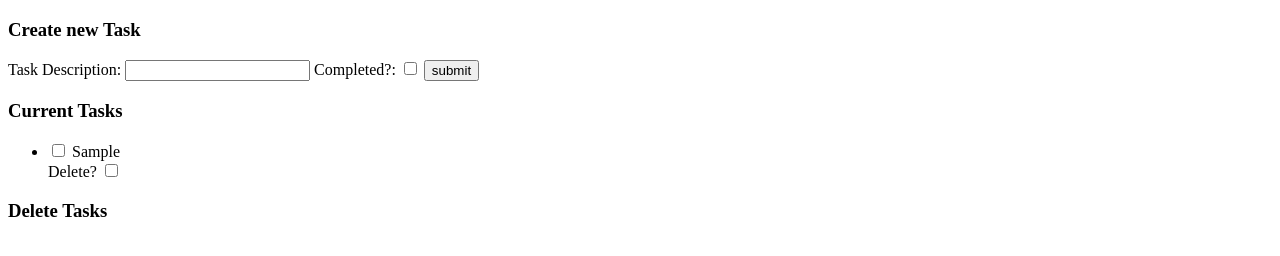
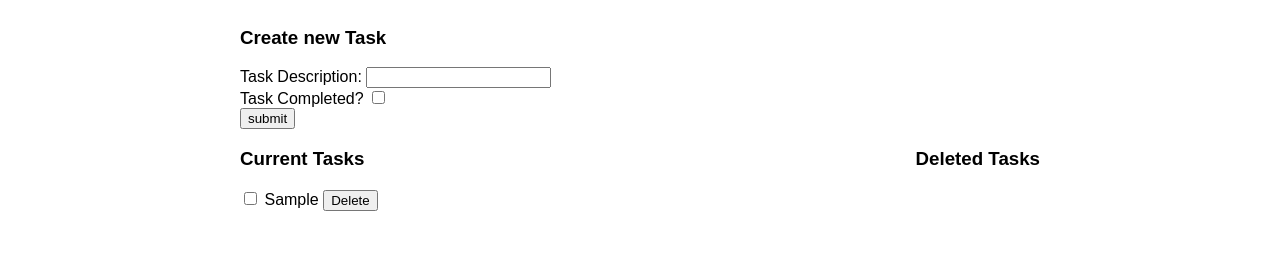
Before and after one commit to aVigorousDev/paircolumbus, a plain HTML site: page vue-todo/index.html in a window 1280 px wide. Both pictures are taken after typing "Sample" into the empty fields and a click on the button "submit". Drawn offline with nearby package versions, Linux system fonts and the light colour scheme.

Commit message:
Add styling and localStorage persistence

```diff
--- a/vue-todo/app.css
+++ b/vue-todo/app.css
@@ -0,0 +1,32 @@
+* {
+  box-sizing: border-box;
+}
+
+body {
+  display: flex;
+  justify-content: center;
+  font-family: arial;
+}
+
+ul {
+  list-style: none;
+  padding-left: 0;
+}
+
+#app {
+  width: 100%;
+  max-width: 50rem;
+}
+
+.form-group {
+  display: block;
+}
+
+.box {
+  display: flex;
+  justify-content: space-between;
+}
+
+.finished {
+  text-decoration: line-through;
+}
--- a/vue-todo/app.js
+++ b/vue-todo/app.js
@@ -1,3 +1,5 @@
+const STORAGE_KEY = 'vue-todo';
+
 var app = new Vue({
   el: '#app',
 
@@ -28,6 +30,20 @@ var app = new Vue({
 
       this.new_task.name = '';
       this.new_task.is_completed = false;
-    }
-  }
+    },
+    delete_task(task) {
+      task.is_deleted = true;
+    },
+    restore_task(task) {
+      task.is_deleted = false;
+    },
+  },
+  created() {
+    let tasks = localStorage.getItem(STORAGE_KEY);
+
+    if (tasks) this.tasks = JSON.parse(tasks);
+  },
+  updated() {
+    localStorage.setItem(STORAGE_KEY, JSON.stringify(this.tasks));
+  },
 });
--- a/vue-todo/index.html
+++ b/vue-todo/index.html
@@ -3,45 +3,49 @@
 <head>
   <title>Vue-Todo</title>
 
-  <style>
-    .finished {
-      text-decoration: line-through;
-    }
-  </style>
+  <link rel="stylesheet" href="./app.css">
 </head>
 <body>
   <div id="app">
     <h3>Create new Task</h3>
+    <div class="form-group">
       <label>
-      Task Description: <input type="text" name="task" v-model="new_task.name">
+        <span>Task Description: </span>
+        <input type="text" v-model="new_task.name" @keydown.enter="add_task">
       </label>
+    </div>
+    <div class="form-group">
       <label>
-      Completed?: <input type="checkbox" v-model="new_task.is_completed">
+        <span>Task Completed?</span>
+        <input type="checkbox" v-model="new_task.is_completed">
       </label>
-    <button name= "submit" v-on:click="add_task">submit</button>
+    </div>
+    <button name= "submit" @click="add_task">submit</button>
 
+    <div class="box">
+      <div class="column">
         <h3>Current Tasks</h3>
+
         <ul>
           <li v-for="task in available_tasks">
-        <input type="checkbox" v-model="task.is_completed"> <span :class="{ finished: task.is_completed }">{{ task.name }}</span>
-        <br>
-        <label>
-          Delete?
-          <input type="checkbox" v-model="task.is_deleted">
-        </label>
+            <input type="checkbox" v-model="task.is_completed">
+            <span :class="{ finished: task.is_completed }">{{ task.name }}</span>
+            <button @click="delete_task(task)">Delete</button>
           </li>
         </ul>
+      </div>
+      <div class="column">
+        <h3>Deleted Tasks</h3>
 
-    <h3>Delete Tasks</h3>
         <ul>
           <li v-for="task in deleted_tasks">
-          {{ task.name }}
-          <label>
-              Restore?
-              <input type="checkbox" v-model="task.is_deleted">
-            </label>
+            <input type="checkbox" v-model="task.is_completed" disabled>
+            <span :class="{ finished: task.is_completed }">{{ task.name }}</span>
+            <button @click="restore_task(task)">Restore</button>
           </li>
         </ul>
+      </div>
+    </div>
   </div>
 
 
```
Lines whose indentation alone changed are shown as unchanged.
